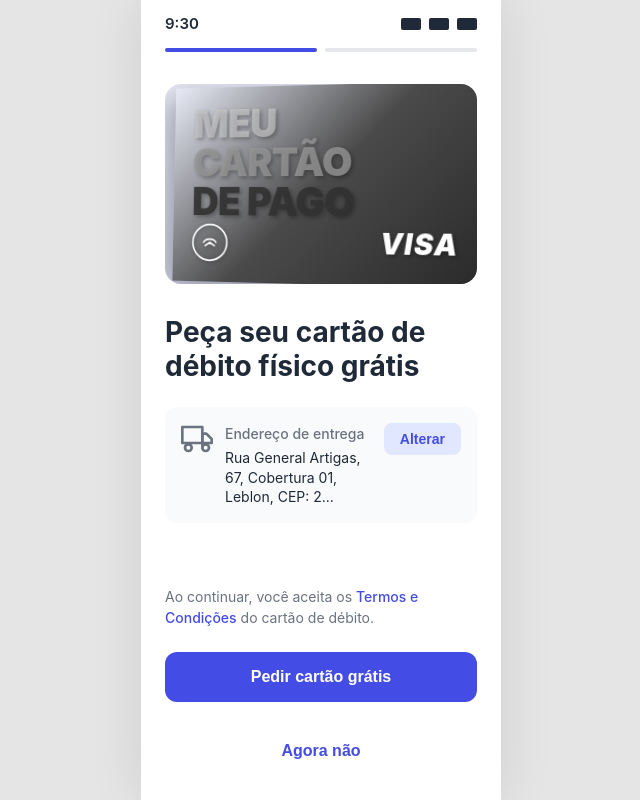
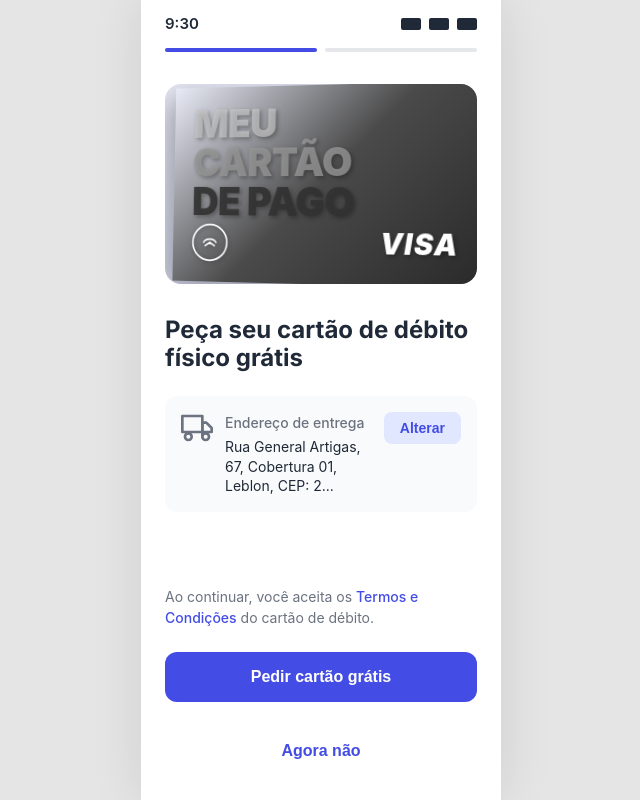
Before and after one commit to adrianatello28/debit-card-flip, a React (Vite) app: page / in a window 1280 px wide. Shown: the whole page, without its empty margins (319-959 px from the left). Built offline with nearby package versions, Linux system fonts and the light colour scheme.

Commit message:
style: Actualizar tipografía del título a Inter Bold 24px

```diff
--- a/src/components/DebitCardScreen.css
+++ b/src/components/DebitCardScreen.css
@@ -80,9 +80,10 @@
 
 /* Title */
 .title {
-  font-size: 28px;
+  font-family: 'Inter', -apple-system, BlinkMacSystemFont, 'Segoe UI', 'Roboto', sans-serif;
+  font-size: 24px;
   font-weight: 700;
-  line-height: 1.2;
+  line-height: 28px;
   color: #1F2937;
   margin: 0;
   margin-top: 8px;
--- a/src/index.css
+++ b/src/index.css
@@ -1,4 +1,6 @@
 /* Reset y estilos globales */
+@import url('https://fonts.googleapis.com/css2?family=Inter:wght@400;500;600;700&display=swap');
+
 * {
   margin: 0;
   padding: 0;
@@ -6,7 +8,7 @@
 }
 
 :root {
-  font-family: -apple-system, BlinkMacSystemFont, 'Segoe UI', 'Roboto', 'Oxygen',
+  font-family: 'Inter', -apple-system, BlinkMacSystemFont, 'Segoe UI', 'Roboto', 'Oxygen',
     'Ubuntu', 'Cantarell', 'Fira Sans', 'Droid Sans', 'Helvetica Neue',
     sans-serif;
   line-height: 1.5;
```
